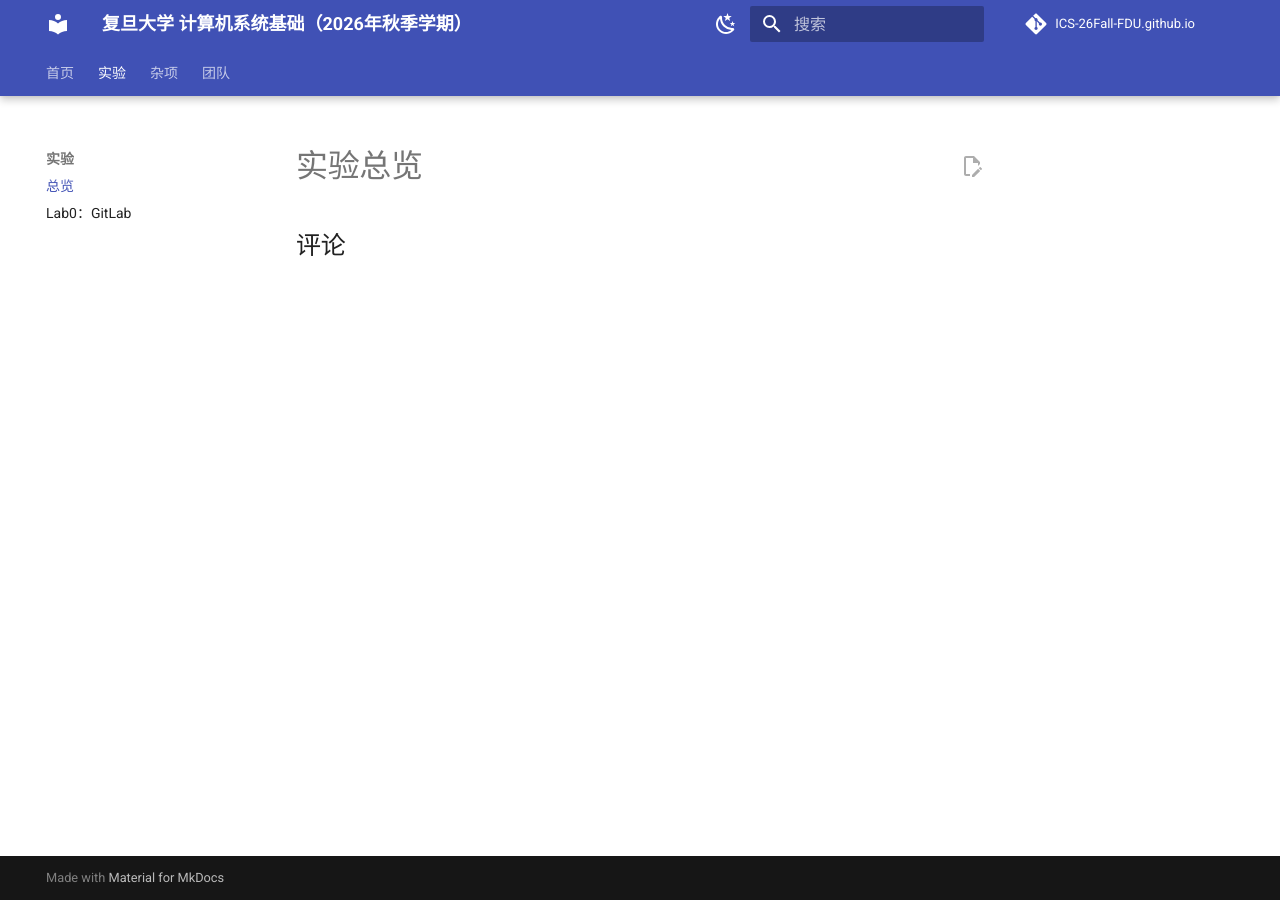
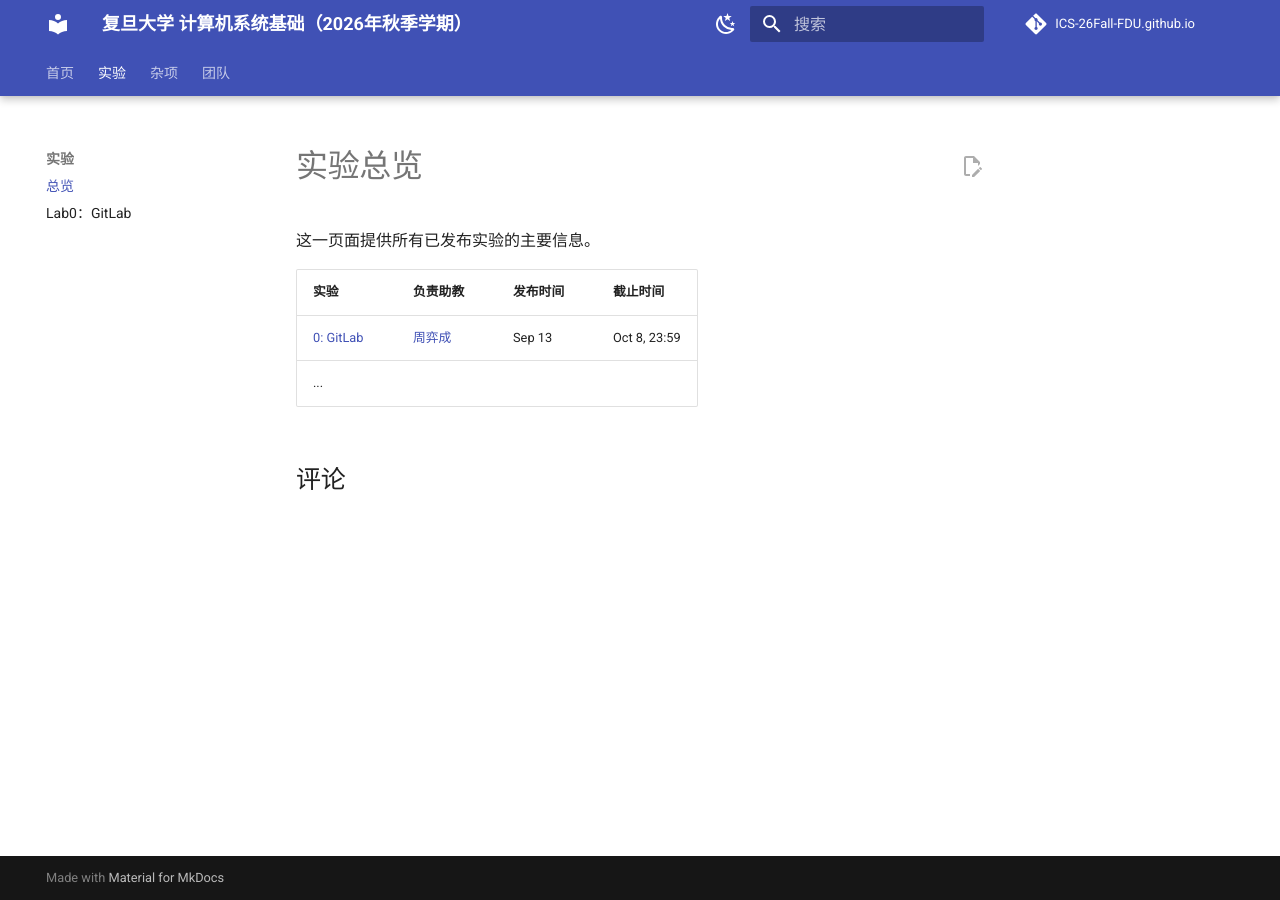
Before and after one commit to ICS-26Fall-FDU/ICS-26Fall-FDU.github.io, an MkDocs documentation site: the page built from docs/labs/index.md, in a window 1280 px wide. Built offline with MkDocs 1.6.1 and Material for MkDocs 9.7.7, drawn with Linux system fonts in a browser that asks for light colours; comment, search, counter and statistics services are not loaded.

Commit message:
add lab0 to index.md

```diff
--- a/docs/labs/index.md
+++ b/docs/labs/index.md
@@ -3,3 +3,10 @@ title: 实验总览
 ---
 
 # 实验总览
+
+这一页面提供所有已发布实验的主要信息。
+
+| 实验 | 负责助教 | 发布时间 | 截止时间 |
+|------|----------|----------| -------- |
+| [0: GitLab](https://ics-26fall-fdu.github.io/labs/lab0-git-lab/) | [周弈成](mailto:yichengzhou23@m.fudan.edu.cn) | Sep 13 | Oct 8, 23:59 |
+| ... |
```
